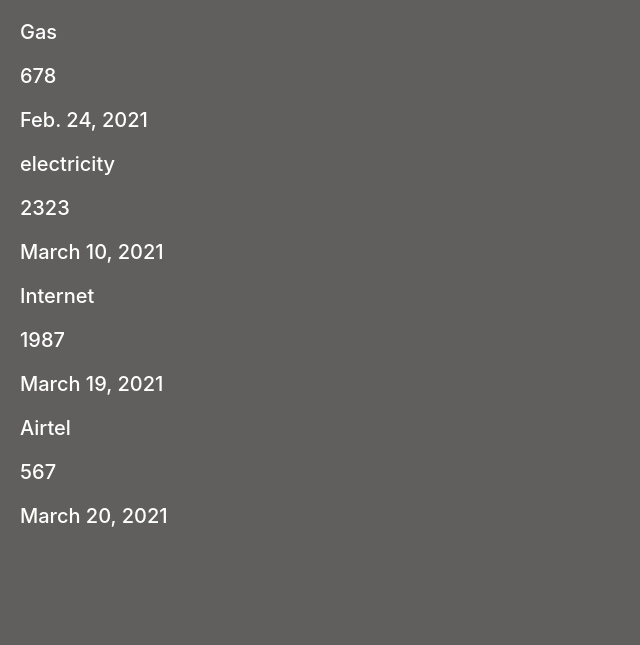
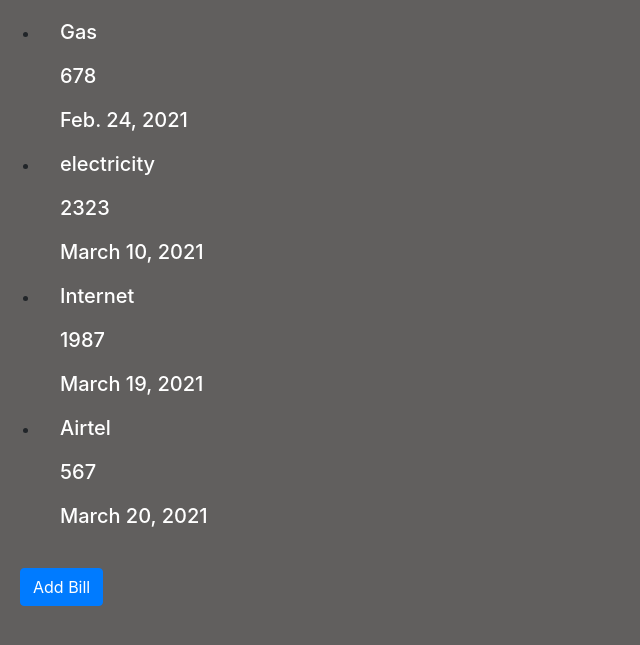
Before and after one commit to crostipunctus/housemouse, a Django app: page /bills in a window 1280 px wide. Shown: the part 56-701 px from the top of the page, without its empty margins (0-640 px from the left). Run offline with Django 3.2, Linux system fonts and the light colour scheme; data comes from the database, SQL or seed files in the repository; both versions use the stored data as it was after the commit; some libraries are stand-ins or nearby versions.

Commit message:
bills adding

```diff
--- /dev/null
+++ b/housemanager/static/housemanager/bills.js
@@ -0,0 +1,83 @@
+document.addEventListener('DOMContentLoaded', function() {
+
+let bill_list = document.querySelector("#bills")
+
+console.log(bill_list)
+
+let add_bill = document.querySelector("#bill-button")
+
+
+
+add_bill.onclick = function () {
+    add_bill.style.display = "none";
+
+    let form = document.createElement("form")
+    form.setAttribute('method',"post");
+    form.id = "form";
+
+
+    let name = document.createElement("input")
+    name.type = "text"
+    name.classList.add("form-control")
+    name.id="bill-name"
+    name.placeholder = "Enter bill title"
+    name.style.marginTop = "20px"
+
+
+    let amount = document.createElement("input")
+    amount.type = "number"
+    amount.classList.add("form-control")
+    amount.id="amount"
+    amount.placeholder = "Enter bill amount"
+    amount.style.marginTop = "20px"
+
+    let due = document.createElement("input")
+    due.type = "date"
+    due.classList.add("form-control")
+    due.id="amount"
+    due.placeholder = "Enter due date"
+    due.style.marginTop = "20px"
+
+    let submit = document.createElement("input")
+    submit.type = "submit"
+    submit.classList.add("btn-primary")
+    submit.style.margin = "20px"
+
+
+    form.appendChild(name)
+    form.appendChild(amount)
+    form.appendChild(due)
+    form.appendChild(submit)
+
+    bill_list.appendChild(form)
+
+    form.onsubmit = function () {
+
+        fetch('/add_bill', {
+            method: 'POST',
+            body: JSON.stringify({
+              name: `${name.value}`,
+              amount: `${amount.value}`,
+              due: `${due.value}`
+            })
+
+          })
+          .then(response => response.text())
+          .then(response => console.log(response))
+
+    }
+
+
+
+
+
+
+}
+
+
+
+
+
+
+
+})
--- a/housemanager/templates/housemanager/bills.html
+++ b/housemanager/templates/housemanager/bills.html
@@ -1,14 +1,33 @@
 {% extends "housemanager/layout.html" %}
+{% load static %}
+
+{% block script %}
+    <script src="{% static 'housemanager/bills.js' %}"></script>
+{% endblock %}
+
 
 {% block body %}
 
-{% for bills in bills %}
 
-    <h5>{{bills.bill_name}}</h5>
-    <h5>{{bills.bill_amount}}</h5>
-    <h5>{{bills.bill_due}}</h5>
+<ul id="bills">
+    {% for bills in bills %}
+    <li>
+        <h5>{{bills.bill_name}}</h5>
+        <h5>{{bills.bill_amount}}</h5>
+        <h5>{{bills.bill_due}}</h5>
+    </li>
+    {% endfor %}
+</ul>
 
-{% endfor %}
+
+<button class="btn btn-primary" id="bill-button">Add Bill</button>
+
+
+
+
+
+
+
 
 
 {% endblock %}
--- a/housemanager/templates/housemanager/house.html
+++ /dev/null
@@ -1 +0,0 @@
-{% extends "housemanager/layout.html" %}
--- a/housemanager/urls.py
+++ b/housemanager/urls.py
@@ -13,13 +13,14 @@ urlpatterns = [
     path("bills", views.bills, name="bills"),
     path("todo", views.todo, name="todo"),
 
+
     #js paths
 
     path("update_todo", views.update_todo, name="update-todo"),
     path("add_dog", views.add_dog, name="add-dog"),
     path("todo_done", views.todo_done, name="todo_done"),
     path("dog_weight", views.dog_weight, name="dog-weight"),
-
+    path("add_bill", views.add_bill, name="add-bill")
 
 
 ]
--- a/housemanager/views.py
+++ b/housemanager/views.py
@@ -8,6 +8,7 @@ from django.contrib.auth.decorators import login_required
 from datetime import datetime
 from django.core.paginator import Paginator
 from django.http import JsonResponse
+from django.views.decorators import csrf
 from .models import Dogs, Todo, Items, Baby, Vaccine, Bills
 from django.views.decorators.csrf import csrf_exempt
 import json
@@ -114,14 +115,22 @@ def baby(request):
         "baby_todo": baby_todo
     })
 
-
+@csrf_exempt
 def bills(request):
     bills = Bills.objects.all()
-
-
     return render(request, "housemanager/bills.html", {
         "bills": bills,
     })
+
+@csrf_exempt
+def add_bill(request):
+    data = json.loads(request.body)
+    name = data.get("name")
+    amount = data.get("amount")
+    due = data.get("due")
+    b = Bills(bill_name=name, bill_amount=amount, bill_due=due)
+    b.save()
+    return JsonResponse({"message": "Bill added"}, status=201)
 
 
 def todo(request):
```
Also changed, not shown: db.sqlite3.
